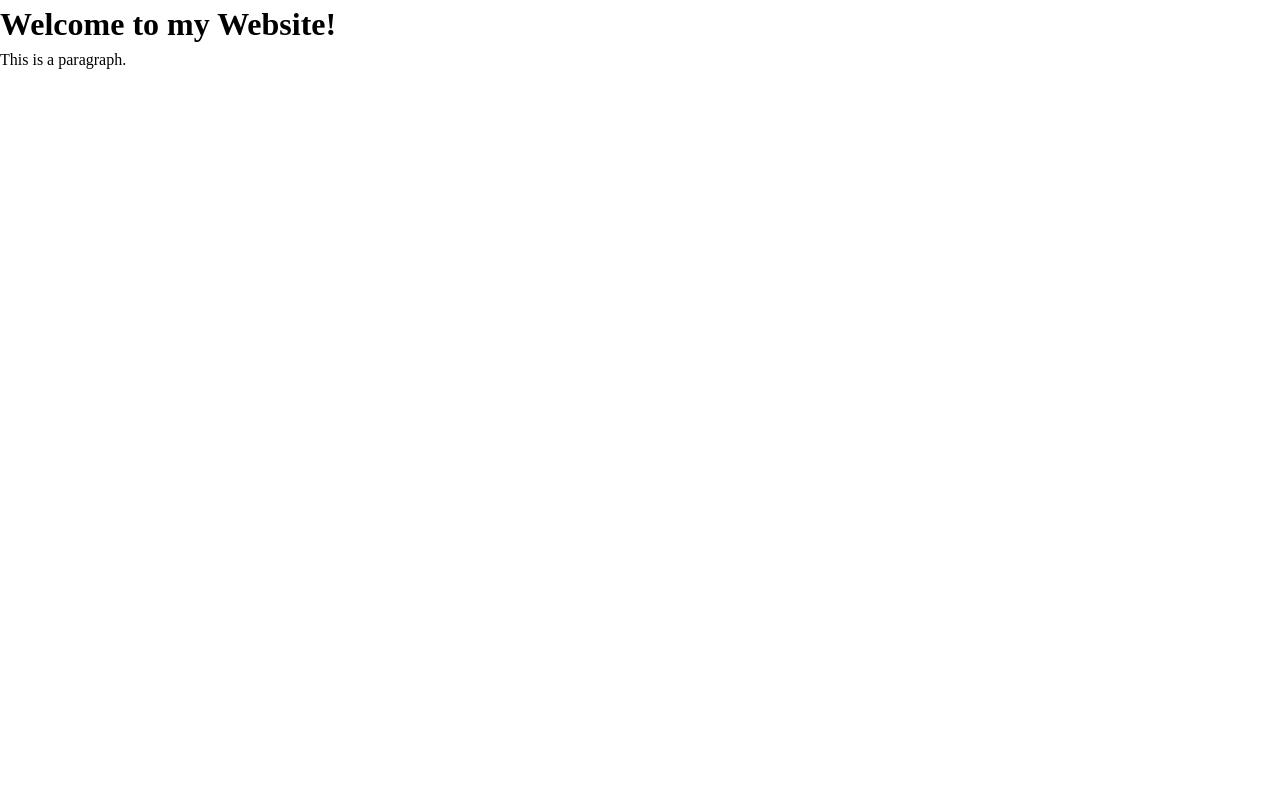
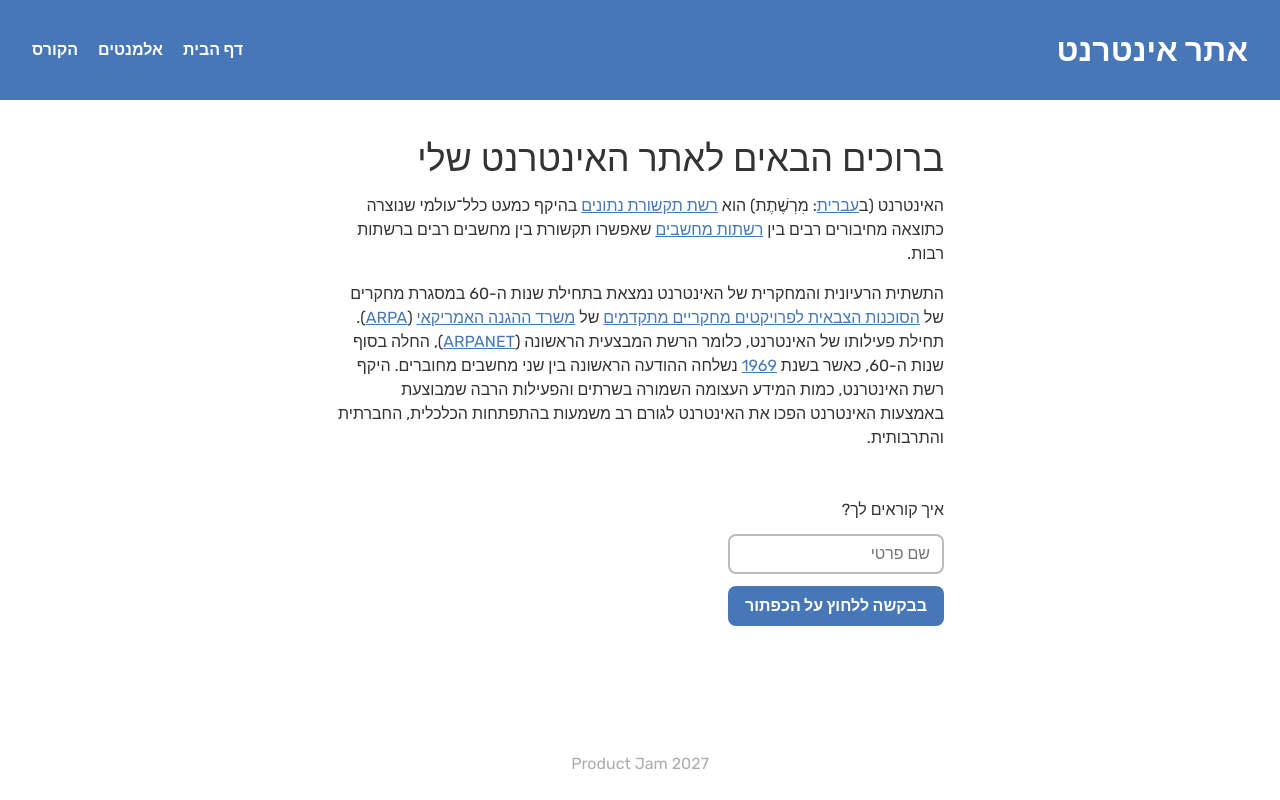
Before and after one commit to amir-benavi/amir-website, a website built with Vite: page index.html in a window 1280 px wide. Built offline with nearby package versions, Linux system fonts and the light colour scheme.

Commit message:
Build desktop layout: header, nav, content and form

```diff
--- a/index.html
+++ b/index.html
@@ -1,20 +1,52 @@
 <!doctype html>
-<html lang="en" dir="ltr">
+<html lang="he" dir="rtl">
   <head>
     <meta charset="UTF-8" />
     <link rel="icon" href="/favicon.png" />
     <meta name="viewport" content="width=device-width, initial-scale=1.0" />
-    <title>My Website</title>
+    <title>אתר אינטרנט</title>
+    <link rel="preconnect" href="https://fonts.googleapis.com">
+    <link rel="preconnect" href="https://fonts.gstatic.com" crossorigin>
+    <link href="https://fonts.googleapis.com/css2?family=Rubik:ital,wght@0,300..900;1,300..900&display=swap" rel="stylesheet">
     <link href="/styles/reset.css" rel="stylesheet" />
     <link href="/styles/main.css" rel="stylesheet" />
   </head>
   <body>
     <header>
-      <h1>Welcome to my Website!</h1>
+      <a href="index.html" class="site-title">אתר אינטרנט</a>
+      <nav class="site-nav" id="site-nav">
+        <button type="button" class="menu-close-button" aria-label="סגירת תפריט">
+          <img src="/icons/close.svg" alt="" />
+        </button>
+        <ul class="nav-list">
+          <li><a href="index.html">דף הבית</a></li>
+          <li><a href="elements.html">אלמנטים</a></li>
+          <li><a href="https://github.com/product-jam-2027/course/">הקורס</a></li>
+        </ul>
+      </nav>
+      <button
+        type="button"
+        class="menu-open-button"
+        aria-label="פתיחת תפריט"
+        aria-controls="site-nav"
+        aria-expanded="false"
+      >
+        <img src="/icons/menu.svg" alt="" />
+      </button>
     </header>
     <main>
-      <p>This is a paragraph.</p>
+      <h1>ברוכים הבאים לאתר האינטרנט שלי</h1>
+      <p>האינטרנט (ב<a href="https://he.wikipedia.org/wiki/%D7%A2%D7%91%D7%A8%D7%99%D7%AA">עברית</a>: מִרְשֶׁתֶת) הוא <a href="https://he.wikipedia.org/wiki/%D7%A8%D7%A9%D7%AA_%D7%AA%D7%A7%D7%A9%D7%95%D7%A8%D7%AA">רשת תקשורת נתונים</a> בהיקף כמעט כלל־עולמי שנוצרה כתוצאה מחיבורים רבים בין <a href="https://he.wikipedia.org/wiki/%D7%A8%D7%A9%D7%AA_%D7%9E%D7%97%D7%A9%D7%91%D7%99%D7%9D">רשתות מחשבים</a> שאפשרו תקשורת בין מחשבים רבים ברשתות רבות.</p>
+      <p>התשתית הרעיונית והמחקרית של האינטרנט נמצאת בתחילת שנות ה-60 במסגרת מחקרים של <a href="https://he.wikipedia.org/wiki/%D7%94%D7%A1%D7%95%D7%9B%D7%A0%D7%95%D7%AA_%D7%94%D7%A6%D7%91%D7%90%D7%99%D7%AA_%D7%9C%D7%A4%D7%A8%D7%95%D7%99%D7%A7%D7%98%D7%99%D7%9D_%D7%9E%D7%97%D7%A7%D7%A8%D7%99%D7%99%D7%9D_%D7%9E%D7%AA%D7%A7%D7%93%D7%9E%D7%99%D7%9D">הסוכנות הצבאית לפרויקטים מחקריים מתקדמים</a> של <a href="https://he.wikipedia.org/wiki/%D7%9E%D7%A9%D7%A8%D7%93_%D7%94%D7%94%D7%92%D7%A0%D7%94_%D7%94%D7%90%D7%9E%D7%A8%D7%99%D7%A7%D7%90%D7%99">משרד ההגנה האמריקאי</a> (<a href="https://he.wikipedia.org/wiki/ARPA">ARPA</a>). תחילת פעילותו של האינטרנט, כלומר הרשת המבצעית הראשונה (<a href="https://he.wikipedia.org/wiki/ARPANET">ARPANET</a>), החלה בסוף שנות ה-60, כאשר בשנת <a href="https://he.wikipedia.org/wiki/1969">1969</a> נשלחה ההודעה הראשונה בין שני מחשבים מחוברים. היקף רשת האינטרנט, כמות המידע העצומה השמורה בשרתים והפעילות הרבה שמבוצעת באמצעות האינטרנט הפכו את האינטרנט לגורם רב משמעות בהתפתחות הכלכלית, החברתית והתרבותית.</p>
+      <form class="hello-form">
+        <label for="name">איך קוראים לך?</label>
+        <input type="text" id="name" name="name" class="text-input" placeholder="שם פרטי" />
+        <button type="submit" class="button">בבקשה ללחוץ על הכפתור</button>
+      </form>
     </main>
+    <footer class="site-footer">
+      <p>Product Jam 2027</p>
+    </footer>
 
     <script type="module" src="/main.js"></script>
   </body>
--- a/styles/main.css
+++ b/styles/main.css
@@ -1 +1,120 @@
-/* Your styles go here */
+/* Design tokens */
+:root {
+  --color-primary: #4777b6;
+  --color-text: #333333;
+  --color-text-muted: #adadad;
+  --color-border: #bbbbbb;
+  --color-menu-bg: #b7d1f3;
+  --color-on-primary: #ffffff;
+  --color-bg: #ffffff;
+  --color-primary-dark: #3a6399;
+
+  --font-main: "Rubik", sans-serif;
+}
+
+body {
+  font-family: var(--font-main);
+  color: var(--color-text);
+  background-color: var(--color-bg);
+  display: flex;
+  flex-direction: column;
+  min-height: 100dvh;
+}
+
+header {
+  background-color: var(--color-primary);
+  min-height: 6.25rem;
+  padding-inline: 2rem;
+  display: flex;
+  justify-content: space-between;
+  align-items: center;
+}
+
+main {
+  flex-grow: 1;
+  max-width: 41rem;
+  width: 100%;
+  margin-inline: auto;
+  padding-inline: 1.5rem;
+  padding-block: 2rem;
+}
+
+.site-title {
+  color: var(--color-on-primary);
+  font-size: 2rem;
+  font-weight: 700;
+  text-decoration: none;
+}
+
+.nav-list {
+  display: flex;
+  gap: 1.25rem;
+  list-style: none;
+  padding: 0;
+}
+
+.nav-list a {
+  color: var(--color-on-primary);
+  font-weight: 700;
+  text-decoration: none;
+}
+
+.menu-open-button,
+.menu-close-button {
+  display: none;
+}
+
+.site-footer {
+  color: var(--color-text-muted);
+  text-align: center;
+  padding-block: 1.5rem;
+}
+
+main a {
+  color: var(--color-primary);
+}
+
+main p {
+  margin-block-end: 1rem;
+}
+
+h1 {
+  font-size: 2.25rem;
+  font-weight: 400;
+  margin-block-end: 0.5rem;
+}
+
+.hello-form {
+  display: flex;
+  flex-direction: column;
+  gap: 0.75rem;
+  max-width: 13.5rem;
+  margin-block-start: 3rem;
+}
+
+.text-input {
+  border: 2px solid var(--color-border);
+  border-radius: 0.5rem;
+  padding: 0.375rem 0.75rem;
+}
+
+.button {
+  background-color: var(--color-primary);
+  color: var(--color-on-primary);
+  font-weight: 700;
+  border: none;
+  border-radius: 0.5rem;
+  padding-block: 0.5rem;
+  cursor: pointer;
+  transition: background-color 0.2s;
+}
+
+.button:hover {
+  background-color: var(--color-primary-dark);
+}
+
+.text-input:focus-visible,
+.button:focus-visible {
+  outline: 2px solid var(--color-primary);
+  outline-offset: 2px;
+}
```
